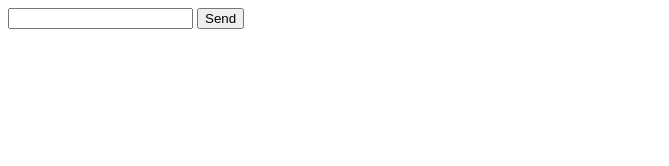
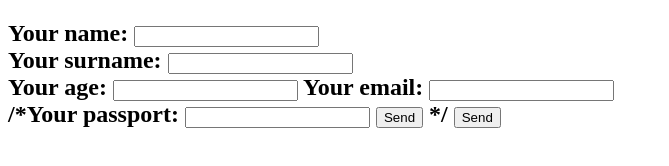
Before and after one commit to Khrystyna123456/form, a plain HTML site: page index.html in a window 1280 px wide. Shown: the whole page, without its empty margins (0-669 px from the left). Drawn offline with Linux system fonts and the light colour scheme.

Commit message:
add new file

```diff
--- a/index.html
+++ b/index.html
@@ -6,9 +6,23 @@
 
     </head>
     <body>
+    <h2>
     <form action="https://formspree.io/khrystyna.stegnii@gmail.com"
       method="POST">
-    <input type="text" name="name">
+      <label for="name">Your name:</label>
+        <input type="text" name="name" id="name" required><br>
+        <label for="surname">Your surname:</label>
+        <input type="text" name="surname" id="surname" required><br>
+        <label for="age">Your age:</label>
+        <input type="text" name="age" id="age" pattern=[0-9]">
+        <label for="email">Your email:</label>
+        <input type="email" name="email" id="email" required><br>
+
+        /*<label for="passport">Your passport:</label>
+        <input type="text" name="passport" id="passport" pattern="[A-Z]{2}[0-9]{6}" required>
+        <input type="submit" name="send" value="Send">
+        */
+
     <input type="submit" name="send" value="Send">
     </form>
 
```
